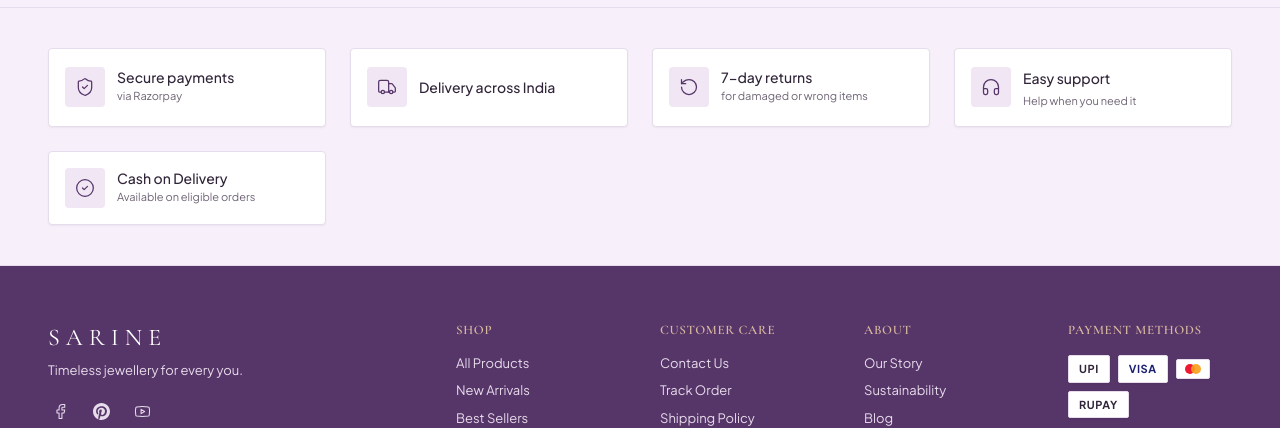
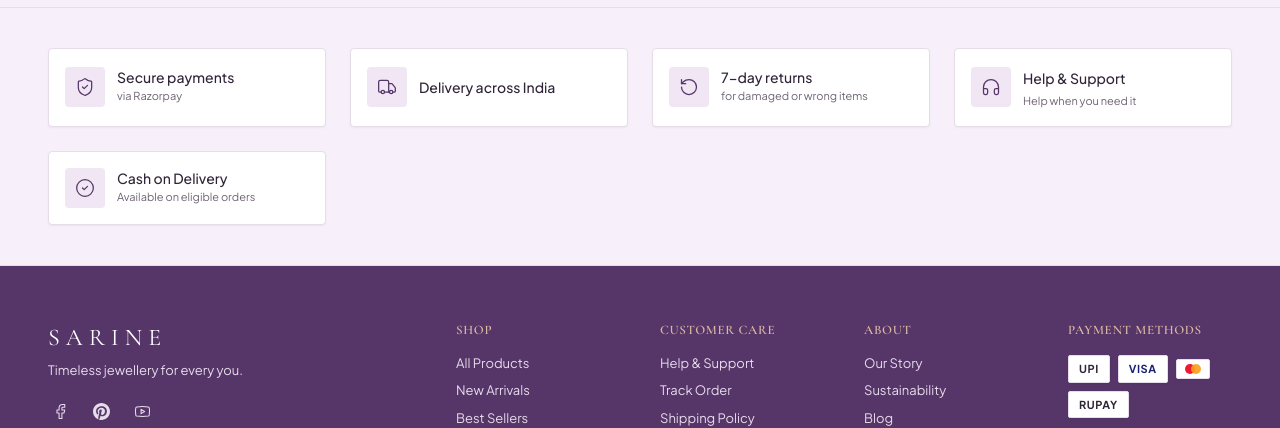
Before and after one commit to Nikhillverma/SARINE-Luxury-Artificial-Jewellery, a React (Vite) app: page / in a window 1280 px wide. Shown: the part 4765-5193 px from the top of the page. Built offline with nearby package versions, Linux system fonts and the light colour scheme; no server answers.

Commit message:
Label footer support links as Help & Support

```diff
--- a/src/components/Footer.tsx
+++ b/src/components/Footer.tsx
@@ -77,7 +77,7 @@ export const Footer: React.FC = () => {
               </div>
               <div className="flex-1 min-w-0">
                 <h4 className="text-xs sm:text-sm font-medium text-[#302438] group-hover:text-[#563568] transition-colors leading-tight font-sans inline-flex items-center gap-1">
-                  <span>Easy support</span>
+                  <span>Help & Support</span>
                   <ArrowRight size={12} className="opacity-0 group-hover:opacity-100 text-[#563568] transition-opacity" />
                 </h4>
                 <p className="text-[11px] text-[#6F6475] font-sans mt-0.5 truncate">
@@ -190,7 +190,7 @@ export const Footer: React.FC = () => {
             <ul className="space-y-2.5 text-xs text-[#E7DCEB]">
               <li>
                 <Link to="/contact" className="hover:text-[#D9B8A0] transition-colors">
-                  Contact Us
+                  Help & Support
                 </Link>
               </li>
               <li>
```
